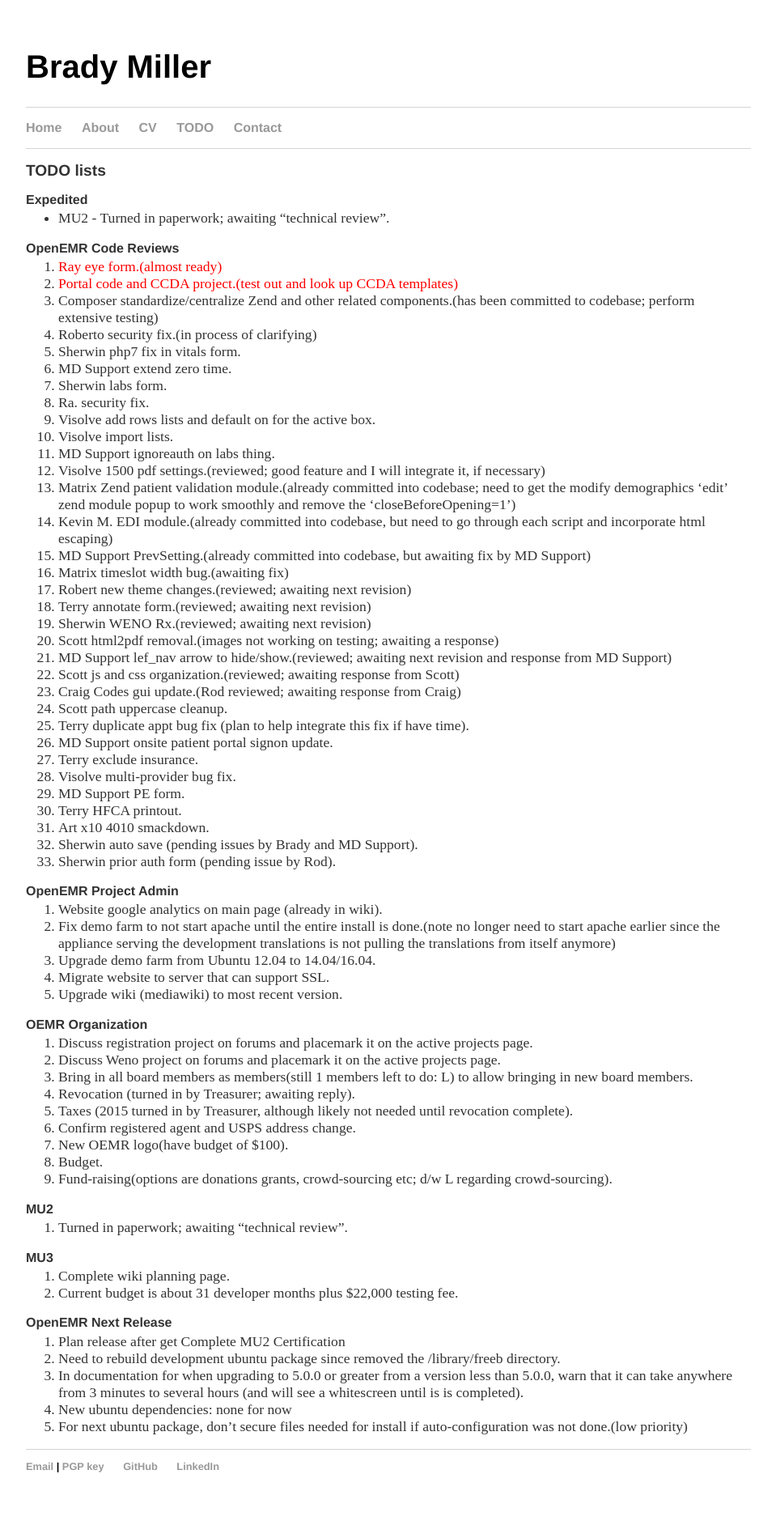
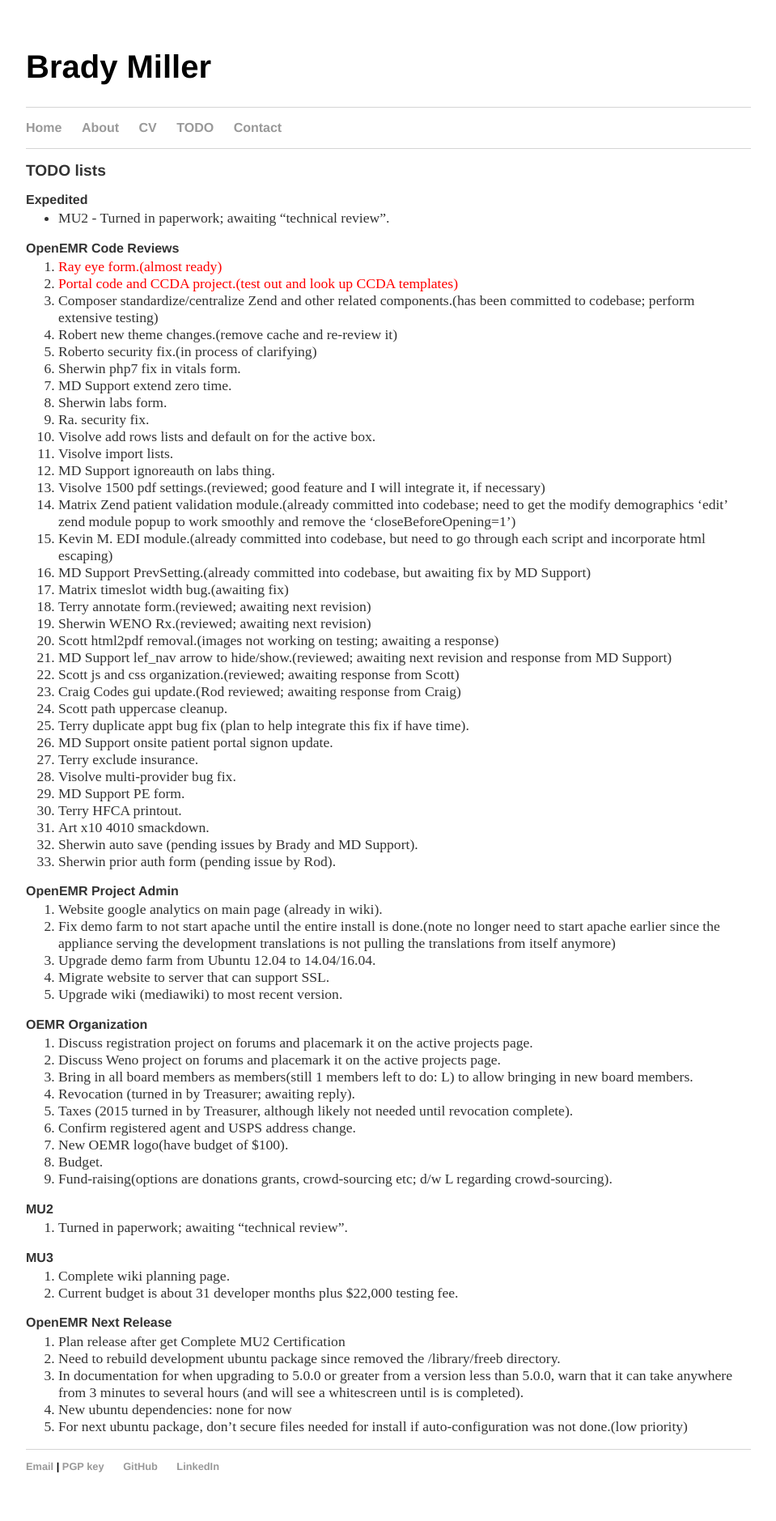
Before and after one commit to bradymiller/bradymiller.github.io, a Jekyll site: the page built from todo/index.md, in a window 1280 px wide. Shown: the whole page at 81% size, without its empty margins (160-1119 px from the left). Built offline with Jekyll 4.4.1, drawn with Linux system fonts in a browser that asks for light colours.

Commit message:
Update todo list

```diff
--- a/todo/index.md
+++ b/todo/index.md
@@ -10,6 +10,7 @@
 1. <span style="color: red">Ray eye form.(almost ready)</span>
 1. <span style="color: red">Portal code and CCDA project.(test out and look up CCDA templates)</span>
 1. Composer standardize/centralize Zend and other related components.(has been committed to codebase; perform extensive testing)
+1. Robert new theme changes.(remove cache and re-review it)
 1. Roberto security fix.(in process of clarifying)
 1. Sherwin php7 fix in vitals form.
 1. MD Support extend zero time.
@@ -23,7 +24,6 @@
 1. Kevin M. EDI module.(already committed into codebase, but need to go through each script and incorporate html escaping)
 1. MD Support PrevSetting.(already committed into codebase, but awaiting fix by MD Support)
 1. Matrix timeslot width bug.(awaiting fix)
-1. Robert new theme changes.(reviewed; awaiting next revision)
 1. Terry annotate form.(reviewed; awaiting next revision)
 1. Sherwin WENO Rx.(reviewed; awaiting next revision)
 1. Scott html2pdf removal.(images not working on testing; awaiting a response)
```
